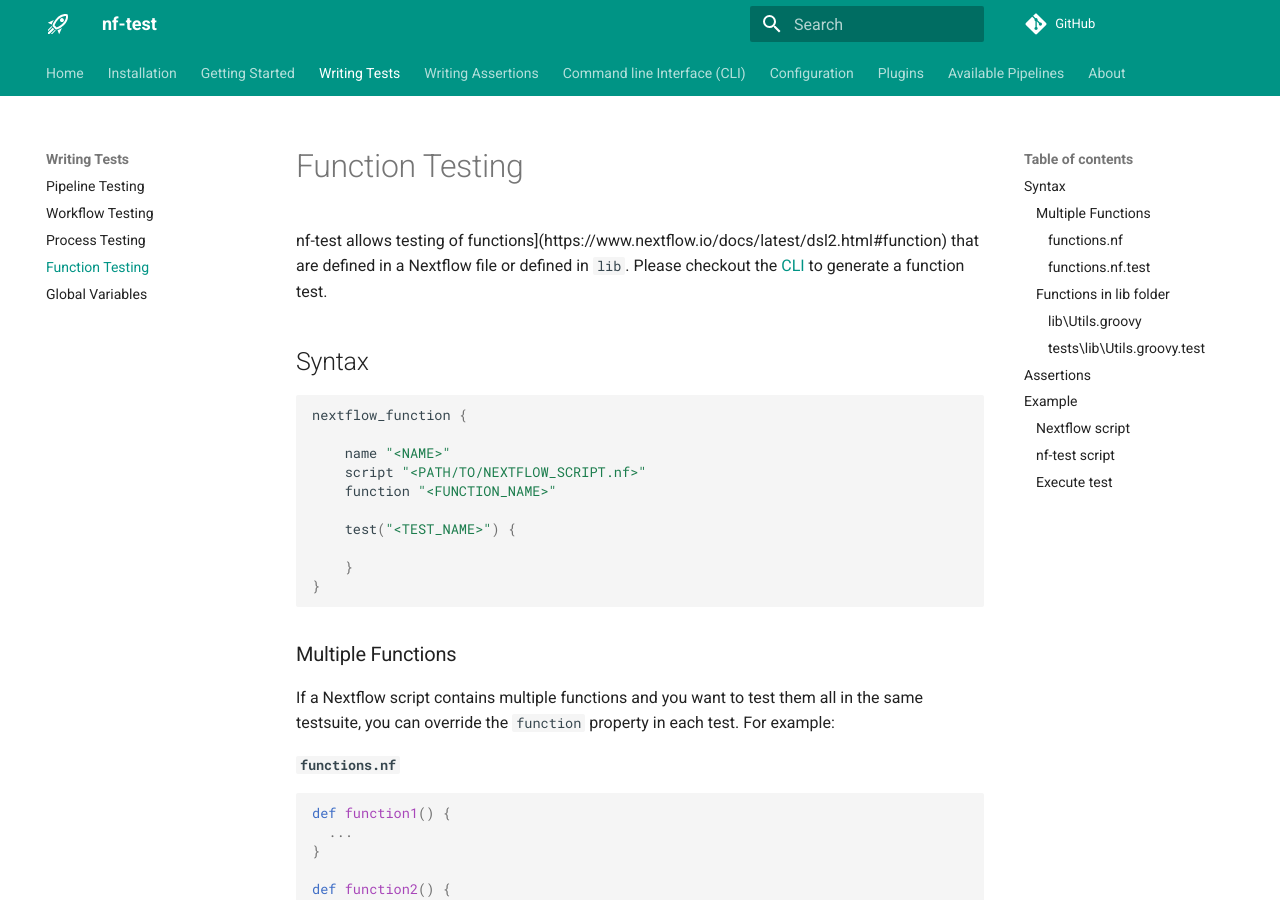
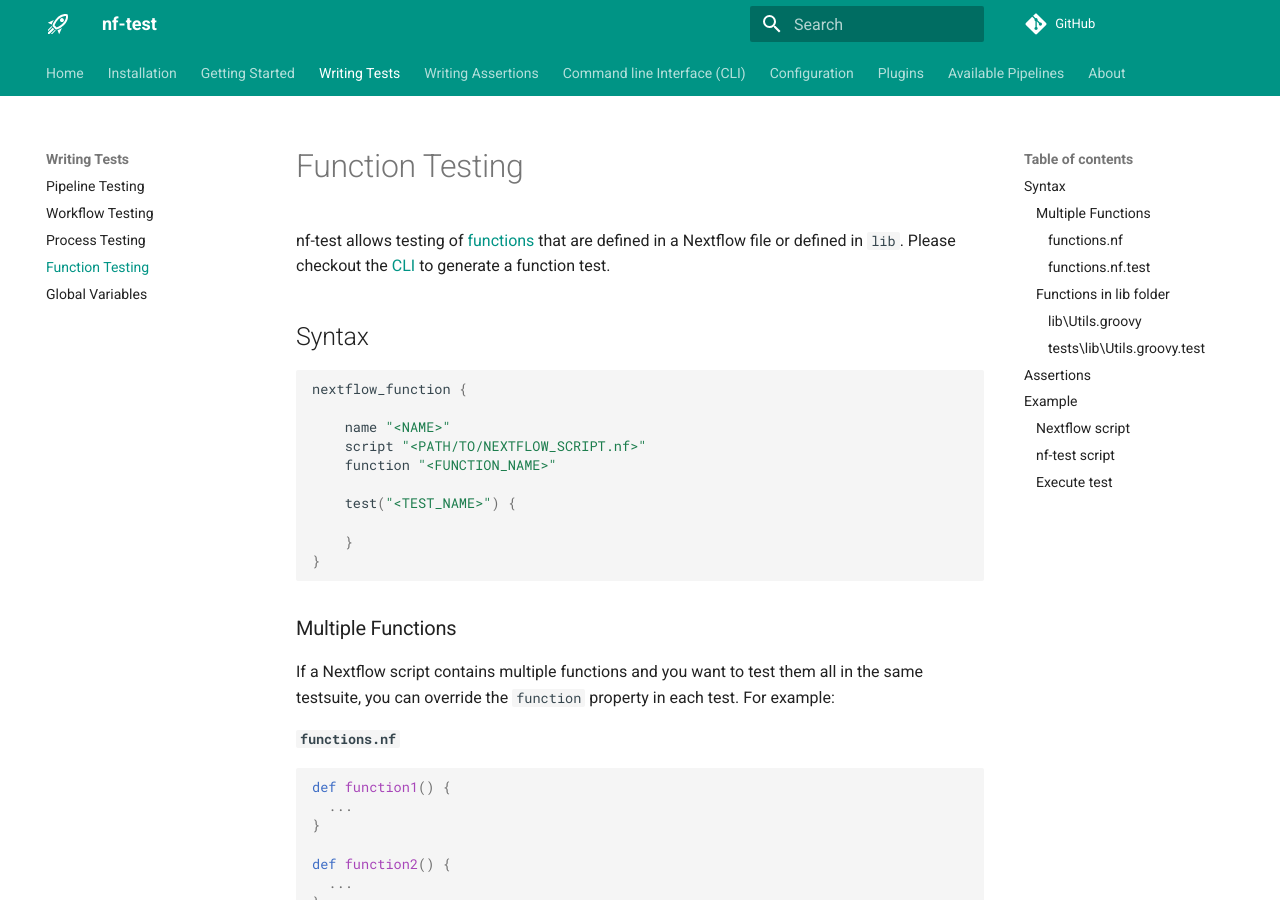
Before and after one commit to askimed/nf-test, an MkDocs documentation site: the page built from docs/testcases/nextflow_function.md, in a window 1280 px wide and 900 px high. Built offline with MkDocs 1.6.1 and Material for MkDocs 9.7.7, drawn with Linux system fonts in a browser that asks for light colours; comment, search, counter and statistics services are not loaded.

Commit message:
Fix typo in documentation

````diff
--- a/docs/testcases/nextflow_function.md
+++ b/docs/testcases/nextflow_function.md
@@ -1,5 +1,5 @@
 # Function Testing
-nf-test allows testing of functions](https://www.nextflow.io/docs/latest/dsl2.html#function) that are defined in a Nextflow file or defined in `lib`. Please checkout the [CLI](../cli/generate.md) to generate a function test.
+nf-test allows testing of [functions](https://www.nextflow.io/docs/latest/dsl2.html#function) that are defined in a Nextflow file or defined in `lib`. Please checkout the [CLI](../cli/generate.md) to generate a function test.
 
 ## Syntax
 ```Groovy
````
